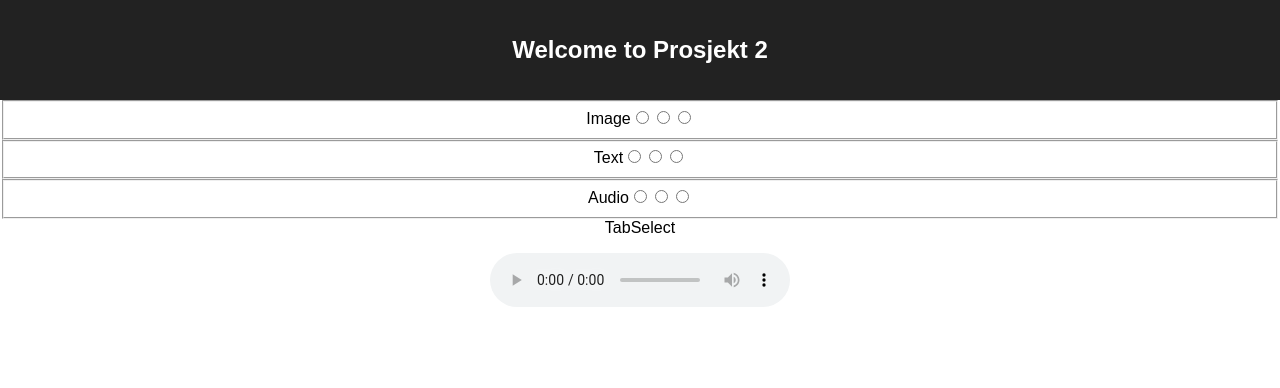
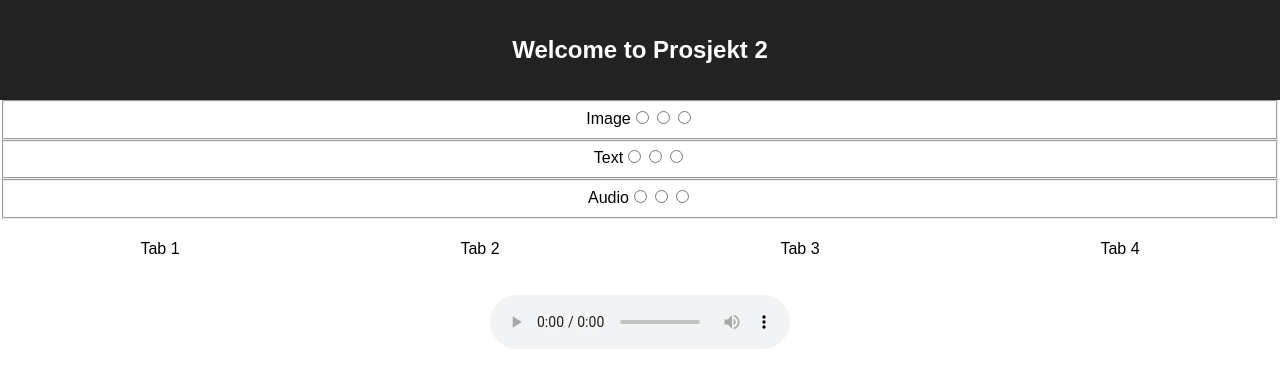
Before and after one commit to IT2810/it2810-webutvikling-h18-prosjekt-2-gruppe--53, a React (Create React App) app: page / in a window 1280 px wide. Shown: the top 388 px of the page. Built offline with nearby package versions, Linux system fonts and the light colour scheme; the HTML template or start-up script is replaced by a standard one.

Commit message:
Implement tab selection, resolve #16

```diff
--- a/src/components/TabSelect/TabSelect.css
+++ b/src/components/TabSelect/TabSelect.css
@@ -0,0 +1,20 @@
+.tabs {
+    display: flex;
+    justify-content: space-between;
+}
+
+.tab {
+    width: 100%;
+    height: 60px;
+    line-height: 60px;
+    vertical-align: middle;
+}
+
+.tab:hover {
+    background-color: #777;
+    cursor: pointer;
+}
+
+.tab-active {
+    background-color: #77C5FF;
+}
--- a/src/components/TabSelect/TabSelect.js
+++ b/src/components/TabSelect/TabSelect.js
@@ -2,9 +2,30 @@ import React, { Component } from 'react';
 import './TabSelect.css';
 
 class TabSelect extends Component {
+
+    constructor(props) {
+        super(props);
+        this.handleClick = this.handleClick.bind(this);
+    }
+
+    handleClick(index) {
+        this.props.callback(index);
+    }
+
     render() {
+
+        let tabs = [];
+        for (let i = 0; i < 4; i++) {
+            const isActive = this.props.selected === i;
+            tabs.push(
+                <div onClick={() => this.handleClick(i)} className={['tab', isActive ? 'tab-active' : ''].join(' ')} key={i}>{'Tab '+(i+1)}</div>
+            );
+        }
+
         return (
-            <div>TabSelect</div>
+            <div className='tabs'>
+                {tabs}
+            </div>
         );
     }
 }
```
